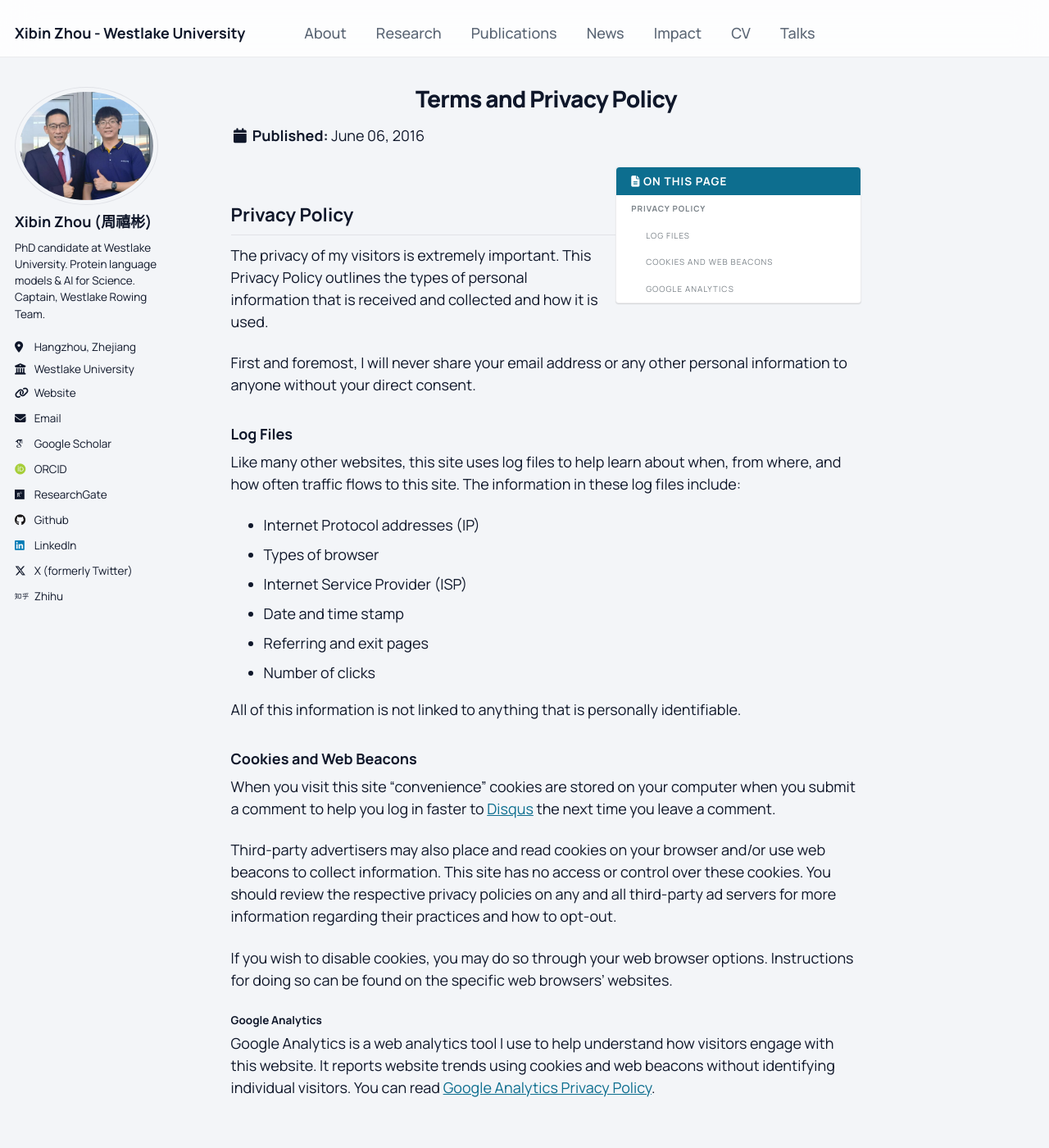
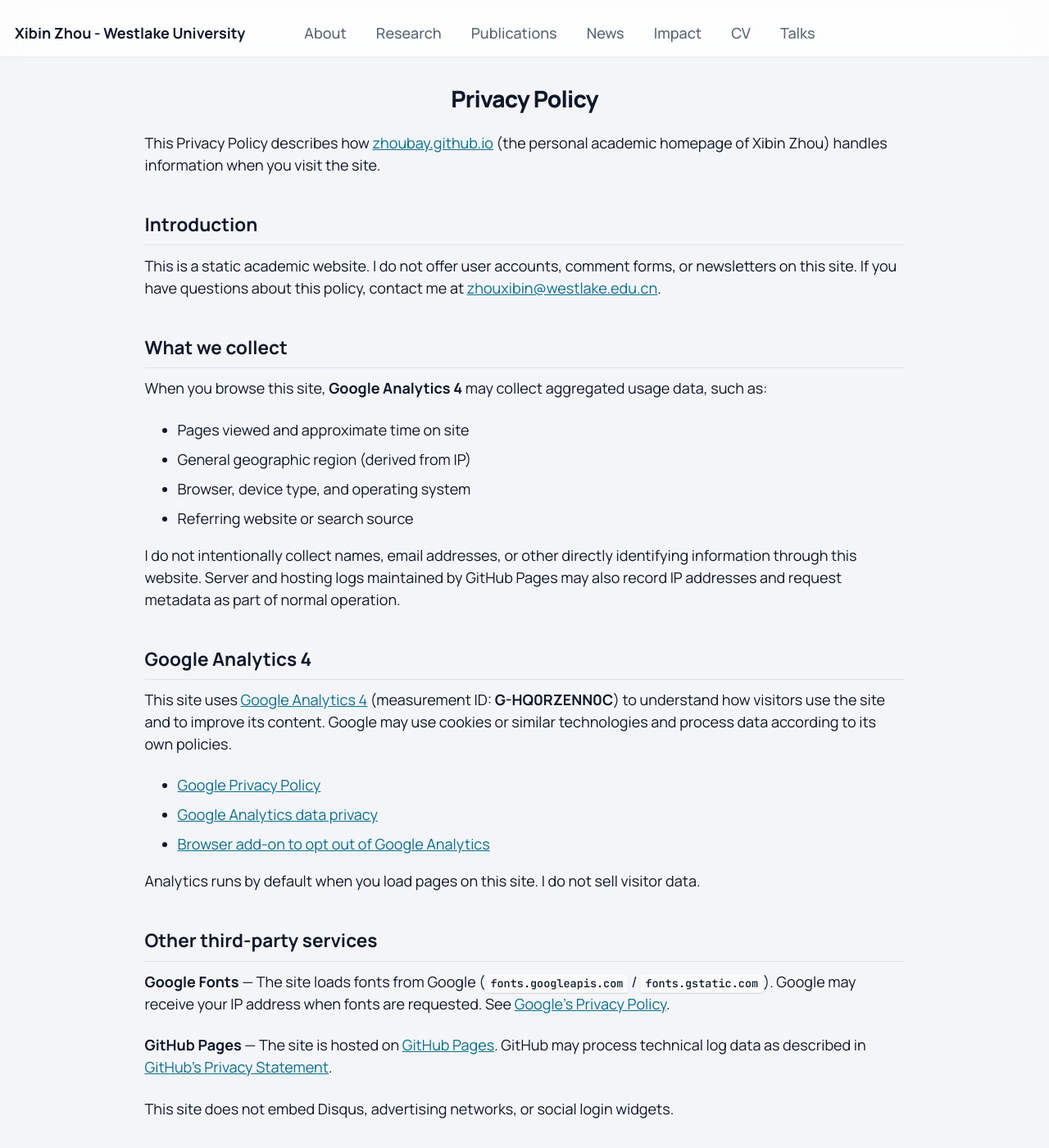
Before and after one commit to zhoubay/zhoubay.github.io, a Jekyll site: the page built from _pages/terms.md, in a window 1280 px wide and 1400 px high. Shown: the whole window at 82% size. Built offline with Jekyll 4.4.1, drawn with Linux system fonts in a browser that asks for light colours; some web fonts are replaced; some of the changed text lies outside the part shown.

Commit message:
Implement privacy policy page and footer updates: Create a dedicated privacy policy page detailing data collection practices, including Google Analytics usage. Update footer to include links to the privacy policy and a disclosure statement regarding analytics. Enhance styling for privacy-related elements in the footer.

```diff
--- a/_includes/footer/custom.html
+++ b/_includes/footer/custom.html
@@ -19,7 +19,9 @@
     {% if site.author.linkedin %}
     <li><a href="https://www.linkedin.com/in/{{ site.author.linkedin }}" target="_blank" rel="noopener noreferrer"><i class="fab fa-linkedin" aria-hidden="true"></i> LinkedIn</a></li>
     {% endif %}
+    <li><a href="{{ base_path }}/terms/">Privacy</a></li>
   </ul>
+  <p class="site-footer-bar__privacy">This site uses Google Analytics to understand traffic. See our <a href="{{ base_path }}/terms/">Privacy Policy</a>.</p>
   <p class="site-footer-bar__copy">&copy; {{ site.time | date: '%Y' }} {{ site.author.name | default: site.title }}. Site last updated {{ "now" | date: '%Y-%m-%d' }}.</p>
 </div>
 <!-- end custom footer snippets -->
--- a/_pages/terms.md
+++ b/_pages/terms.md
@@ -1,39 +1,75 @@
 ---
+layout: single
+title: "Privacy Policy"
 permalink: /terms/
-title: "Terms and Privacy Policy"
-modified: 2016-06-06
+description: "Privacy policy for zhoubay.github.io — analytics, cookies, and third-party services."
+last_updated: 2026-05-21
+author_profile: false
+classes:
+  - wide
+share: false
+comments: false
+redirect_from:
+  - /privacy/
 ---
 
 {% include base_path %}
-{% include toc %}
 
-## Privacy Policy
+<div class="page-shell fade-in" markdown="1">
 
-The privacy of my visitors is extremely important. This Privacy Policy outlines the types of personal information that is received and collected and how it is used.
+This Privacy Policy describes how [zhoubay.github.io](https://zhoubay.github.io) (the personal academic homepage of Xibin Zhou) handles information when you visit the site.
 
-First and foremost, I will never share your email address or any other personal information to anyone without your direct consent.
+## Introduction
 
-### Log Files
+This is a static academic website. I do not offer user accounts, comment forms, or newsletters on this site. If you have questions about this policy, contact me at [{{ site.author.email }}](mailto:{{ site.author.email }}).
 
-Like many other websites, this site uses log files to help learn about when, from where, and how often traffic flows to this site. The information in these log files include:
+## What we collect
 
-* Internet Protocol addresses (IP)
-* Types of browser
-* Internet Service Provider (ISP)
-* Date and time stamp
-* Referring and exit pages
-* Number of clicks
+When you browse this site, **Google Analytics 4** may collect aggregated usage data, such as:
 
-All of this information is not linked to anything that is personally identifiable.
+- Pages viewed and approximate time on site
+- General geographic region (derived from IP)
+- Browser, device type, and operating system
+- Referring website or search source
 
-### Cookies and Web Beacons
+I do not intentionally collect names, email addresses, or other directly identifying information through this website. Server and hosting logs maintained by GitHub Pages may also record IP addresses and request metadata as part of normal operation.
 
-When you visit this site "convenience" cookies are stored on your computer when you submit a comment to help you log in faster to [Disqus](http://disqus.com) the next time you leave a comment.
+## Google Analytics 4
 
-Third-party advertisers may also place and read cookies on your browser and/or use web beacons to collect information. This site has no access or control over these cookies. You should review the respective privacy policies on any and all third-party ad servers for more information regarding their practices and how to opt-out.
+This site uses [Google Analytics 4](https://support.google.com/analytics/) (measurement ID: **G-HQ0RZENN0C**) to understand how visitors use the site and to improve its content. Google may use cookies or similar technologies and process data according to its own policies.
 
-If you wish to disable cookies, you may do so through your web browser options. Instructions for doing so can be found on the specific web browsers' websites.
+- [Google Privacy Policy](https://policies.google.com/privacy)
+- [Google Analytics data privacy](https://support.google.com/analytics/answer/6004245)
+- [Browser add-on to opt out of Google Analytics](https://tools.google.com/dlpage/gaoptout)
 
-#### Google Analytics
+Analytics runs by default when you load pages on this site. I do not sell visitor data.
 
-Google Analytics is a web analytics tool I use to help understand how visitors engage with this website. It reports website trends using cookies and web beacons without identifying individual visitors. You can read [Google Analytics Privacy Policy](http://www.google.com/analytics/learn/privacy.html).
+## Other third-party services
+
+**Google Fonts** — The site loads fonts from Google (`fonts.googleapis.com` / `fonts.gstatic.com`). Google may receive your IP address when fonts are requested. See [Google's Privacy Policy](https://policies.google.com/privacy).
+
+**GitHub Pages** — The site is hosted on [GitHub Pages](https://pages.github.com/). GitHub may process technical log data as described in [GitHub's Privacy Statement](https://docs.github.com/en/site-policy/privacy-policies/github-privacy-statement).
+
+This site does not embed Disqus, advertising networks, or social login widgets.
+
+## Cookies
+
+Cookies and similar storage are used mainly for analytics (Google Analytics). You can block or delete cookies in your browser settings. Blocking cookies may affect analytics but should not prevent you from reading public pages.
+
+## Your choices
+
+You can:
+
+- Use browser settings to block or clear cookies
+- Install the [Google Analytics opt-out browser add-on](https://tools.google.com/dlpage/gaoptout)
+- Stop visiting this site if you prefer not to have analytics data collected
+
+## Changes to this policy
+
+Last updated: **{{ page.last_updated | default: "now" | date: "%Y-%m-%d" }}**. I may revise this page from time to time; the updated version will be posted at this URL.
+
+## Contact
+
+Xibin Zhou — [{{ site.author.email }}](mailto:{{ site.author.email }})
+
+</div>
--- a/_sass/_hero.scss
+++ b/_sass/_hero.scss
@@ -206,6 +206,23 @@
     }
   }
 
+  &__privacy {
+    margin: 0 0 0.5rem;
+    font-size: 0.75rem;
+    color: var(--text-light);
+    line-height: 1.5;
+
+    a {
+      color: var(--text-muted);
+      text-decoration: underline;
+      text-underline-offset: 2px;
+
+      &:hover {
+        color: var(--accent);
+      }
+    }
+  }
+
   &__copy {
     margin: 0;
     font-size: 0.82rem;
--- a/_sass/_research.scss
+++ b/_sass/_research.scss
@@ -76,6 +76,15 @@
     text-align: center;
     margin-bottom: 1.5rem;
   }
+
+  .page__meta {
+    display: none;
+  }
+
+  .page__footer-follow,
+  .page__footer-copyright {
+    display: none;
+  }
 }
 
 .page-shell {
@@ -86,11 +95,6 @@
   padding-right: 1.25rem;
 }
 
-.page__footer-follow,
-.page__footer-copyright {
-  display: none;
-}
-
 #page-title,
 .page__title {
   text-align: center;
```
Also changed, not shown: README.md (+1 -0 lines).
